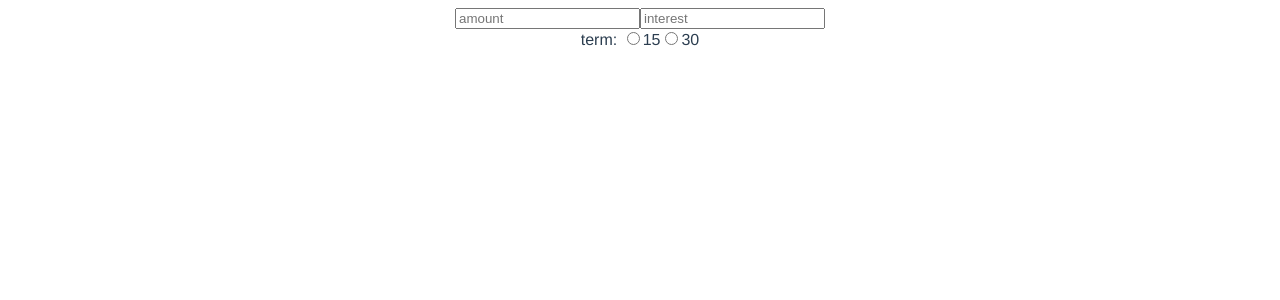
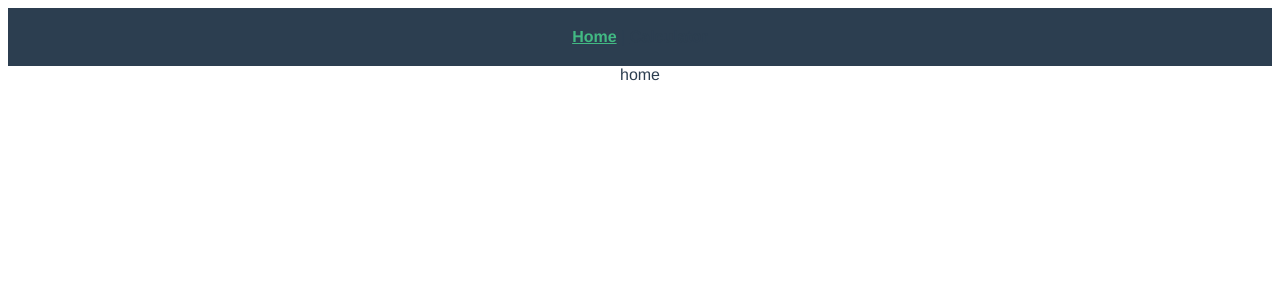
Before and after one commit to ethanvachon/vue2-practice, a Vue app: page / in a window 1280 px wide. Shown: the top 300 px of the page. Built offline with nearby package versions, Linux system fonts and the light colour scheme.

Commit message:
progress and new idea

```diff
--- a/src/App.vue
+++ b/src/App.vue
@@ -1,5 +1,9 @@
 <template>
   <div id="app">
+    <div id="nav">
+      <router-link to="/">Home</router-link> |
+      <router-link to="/calculator">Calculator</router-link>
+    </div>
     <router-view />
   </div>
 </template>
@@ -12,4 +16,18 @@
   text-align: center;
   color: #2c3e50;
 }
+
+#nav {
+  padding: 20px;
+  background-color: #2c3e50;
+}
+
+#nav a {
+  font-weight: bold;
+  color: #2c3e50;
+}
+
+#nav a.router-link-exact-active {
+  color: #42b983;
+}
 </style>
--- a/src/components/calculator.vue
+++ b/src/components/calculator.vue
@@ -1,22 +1,36 @@
 <template>
   <div>
     <form>
-      <input type="number" placeholder="amount" />
-      <input type="number" placeholder="interest" />
+      <input type="number" placeholder="amount" v-model="amount" />
+      <input type="number" placeholder="interest" v-model="interest" />
     </form>
     <form>
       term:
-      <input type="radio" id="15" name="term" />
+      <input type="radio" id="15" name="term" @click="term = 15" />
       <label class="p-1" for="15">15</label>
-      <input type="radio" id="30" name="term" />
+      <input type="radio" id="30" name="term" @click="term = 30" />
       <label class="p-1" for="30">30</label>
     </form>
+    total: {{ total }}
   </div>
 </template>
 
 <script>
+import calculate from "../utils/calculate";
 export default {
   name: "calculator",
+  data() {
+    return {
+      amount: null,
+      interest: null,
+      term: null,
+    };
+  },
+  computed: {
+    total() {
+      return calculate(this.amount, this.interest, this.term).balance;
+    },
+  },
 };
 </script>
 
--- a/src/router/index.js
+++ b/src/router/index.js
@@ -1,6 +1,7 @@
 import Vue from "vue";
 import VueRouter from "vue-router";
 import Home from "../views/Home.vue";
+import Calculator from "../views/Calculator.vue";
 
 Vue.use(VueRouter);
 
@@ -11,14 +12,19 @@ const routes = [
     component: Home,
   },
   {
-    path: "/about",
-    name: "About",
-    // route level code-splitting
-    // this generates a separate chunk (about.[hash].js) for this route
-    // which is lazy-loaded when the route is visited.
-    component: () =>
-      import(/* webpackChunkName: "about" */ "../views/About.vue"),
+    path: "/calculator",
+    name: "Calculator",
+    component: Calculator,
   },
+  // {
+  //   path: "/about",
+  //   name: "About",
+  //   // route level code-splitting
+  //   // this generates a separate chunk (about.[hash].js) for this route
+  //   // which is lazy-loaded when the route is visited.
+  //   component: () =>
+  //     import(/* webpackChunkName: "about" */ "../views/About.vue"),
+  // },
 ];
 
 const router = new VueRouter({
--- /dev/null
+++ b/src/views/Calculator.vue
@@ -0,0 +1,18 @@
+<template>
+  <div>
+    <calculator />
+  </div>
+</template>
+
+<script>
+// @ is an alias to /src
+import Calculator from "../components/calculator.vue";
+
+export default {
+  name: "Home",
+  components: {
+    Calculator,
+  },
+};
+</script>
+Calculator
--- a/src/views/Home.vue
+++ b/src/views/Home.vue
@@ -1,18 +1,13 @@
 <template>
-  <div class="home">
-    <calculator />
-  </div>
+  <div class="home">home</div>
 </template>
 
 <script>
 // @ is an alias to /src
-import Calculator from "../components/calculator.vue";
 
 export default {
   name: "Home",
-  components: {
-    Calculator,
-  },
+  components: {},
 };
 </script>
 Calculator
```
